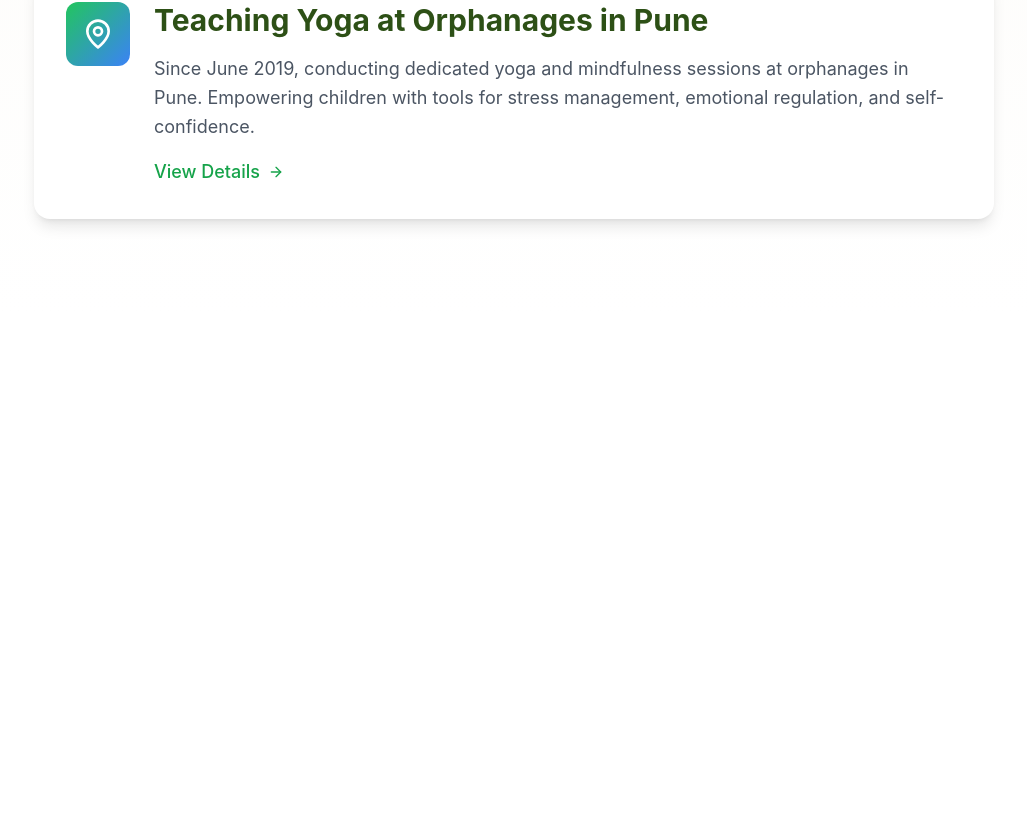
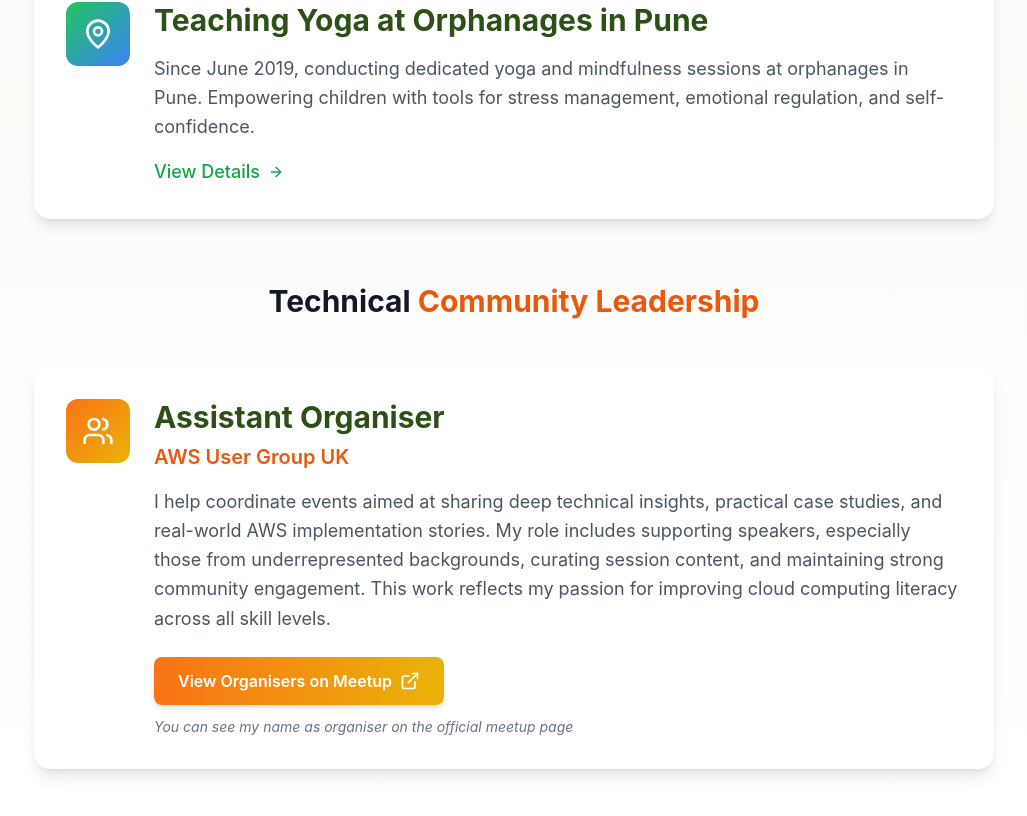
Before and after one commit to Kaustubh19-tech/EcoWebsite, a React (Create React App) app: page /voluntary-work in a window 1280 px wide. Shown: the part 874-1690 px from the top of the page, without its empty margins (126-1153 px from the left). Before the commit the page ends 1189 px from the top, so only its background shows below. Built offline with nearby package versions, Linux system fonts and the light colour scheme.

Commit message:
Add AWS User Group UK Assistant Organiser section to PSR page

```diff
--- a/src/pages/VoluntaryWork.js
+++ b/src/pages/VoluntaryWork.js
@@ -1,5 +1,5 @@
 import React from 'react';
-import { ArrowLeft, Heart, MapPin } from 'lucide-react';
+import { ArrowLeft, Heart, MapPin, Users, ExternalLink } from 'lucide-react';
 import { Link } from 'react-router-dom';
 import { createPageUrl } from '../utils';
 
@@ -33,8 +33,8 @@ export default function VoluntaryWork() {
                 </div>
             </div>
 
-            {/* Subsections */}
-            <div className="max-w-5xl mx-auto px-6 lg:px-8 pb-24 space-y-8">
+            {/* Yoga Section */}
+            <div className="max-w-5xl mx-auto px-6 lg:px-8 pb-16 space-y-8">
                 <h2 className="text-3xl font-bold text-center text-gray-900 mb-12">
                     Teaching <span className="text-[#3A6B35]">Yoga at Orphanages</span>
                 </h2>
@@ -83,6 +83,45 @@ export default function VoluntaryWork() {
                     </section>
                 </Link>
             </div>
+
+            {/* Technical Community Leadership Section */}
+            <div className="max-w-5xl mx-auto px-6 lg:px-8 pb-24 space-y-8">
+                <h2 className="text-3xl font-bold text-center text-gray-900 mb-12">
+                    Technical <span className="text-orange-600">Community Leadership</span>
+                </h2>
+
+                {/* AWS User Group UK Section */}
+                <section className="bg-white rounded-2xl shadow-lg p-8 hover:shadow-xl transition-all duration-300">
+                    <div className="flex items-start gap-6">
+                        <div className="w-16 h-16 bg-gradient-to-br from-orange-500 to-yellow-500 rounded-xl flex items-center justify-center flex-shrink-0 hover:scale-110 transition-transform duration-300">
+                            <Users className="w-8 h-8 text-white" />
+                        </div>
+                        <div className="flex-1">
+                            <h3 className="text-3xl font-bold text-[#2D5016] mb-2">
+                                Assistant Organiser
+                            </h3>
+                            <h4 className="text-xl font-semibold text-orange-600 mb-4">
+                                AWS User Group UK
+                            </h4>
+                            <p className="text-gray-600 leading-relaxed text-lg mb-6">
+                                I help coordinate events aimed at sharing deep technical insights, practical case studies, and real-world AWS implementation stories. My role includes supporting speakers, especially those from underrepresented backgrounds, curating session content, and maintaining strong community engagement. This work reflects my passion for improving cloud computing literacy across all skill levels.
+                            </p>
+                            <a
+                                href="https://www.meetup.com/awsuguk/members/?op=leaders"
+                                target="_blank"
+                                rel="noopener noreferrer"
+                                className="inline-flex items-center gap-2 px-6 py-3 bg-gradient-to-r from-orange-500 to-yellow-500 text-white font-semibold rounded-lg hover:from-orange-600 hover:to-yellow-600 transition-all duration-300 shadow-md hover:shadow-lg transform hover:-translate-y-0.5"
+                            >
+                                View Organisers on Meetup
+                                <ExternalLink className="w-5 h-5" />
+                            </a>
+                            <p className="text-sm text-gray-500 mt-3 italic">
+                                You can see my name as organiser on the official meetup page
+                            </p>
+                        </div>
+                    </div>
+                </section>
+            </div>
         </div>
     );
 }
```
